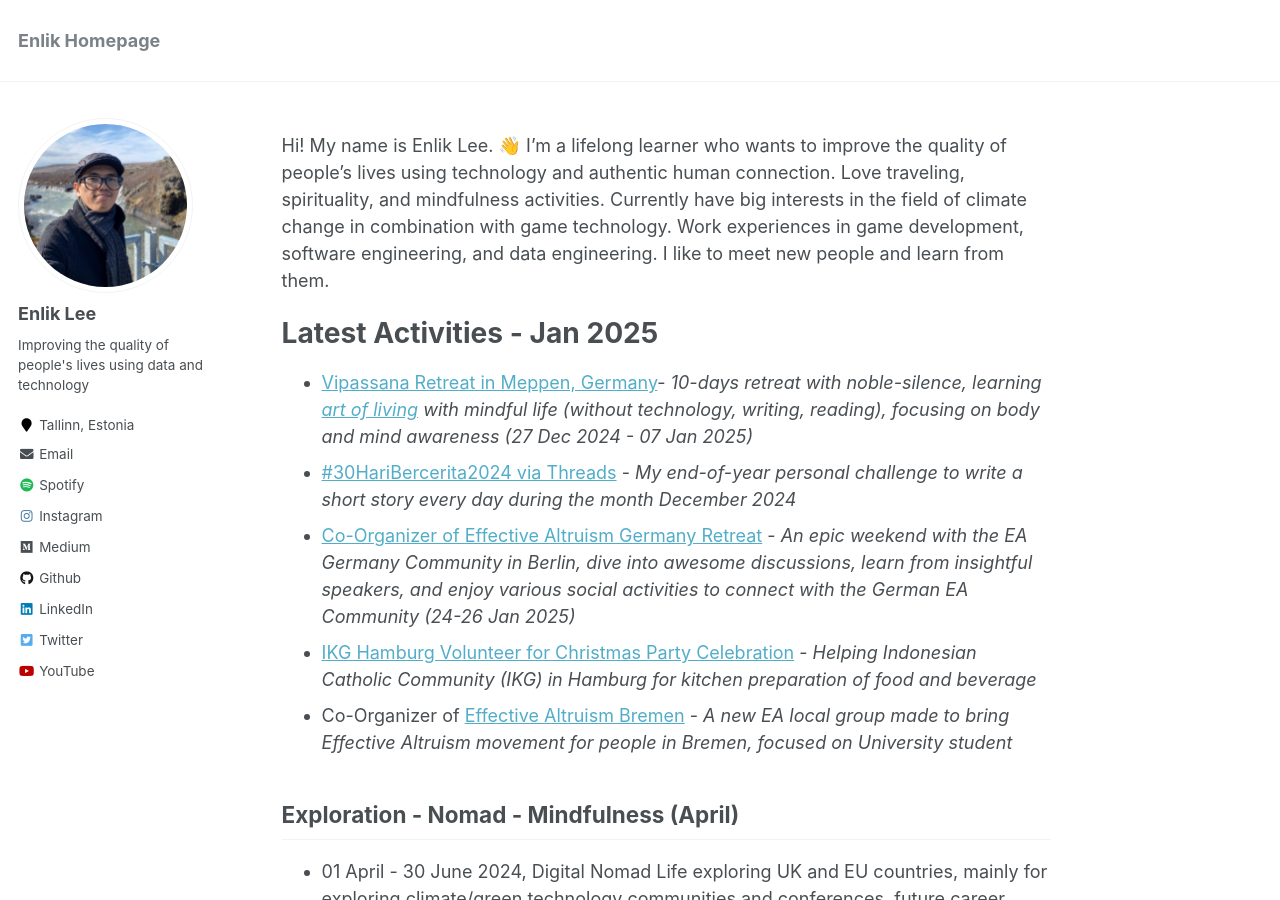
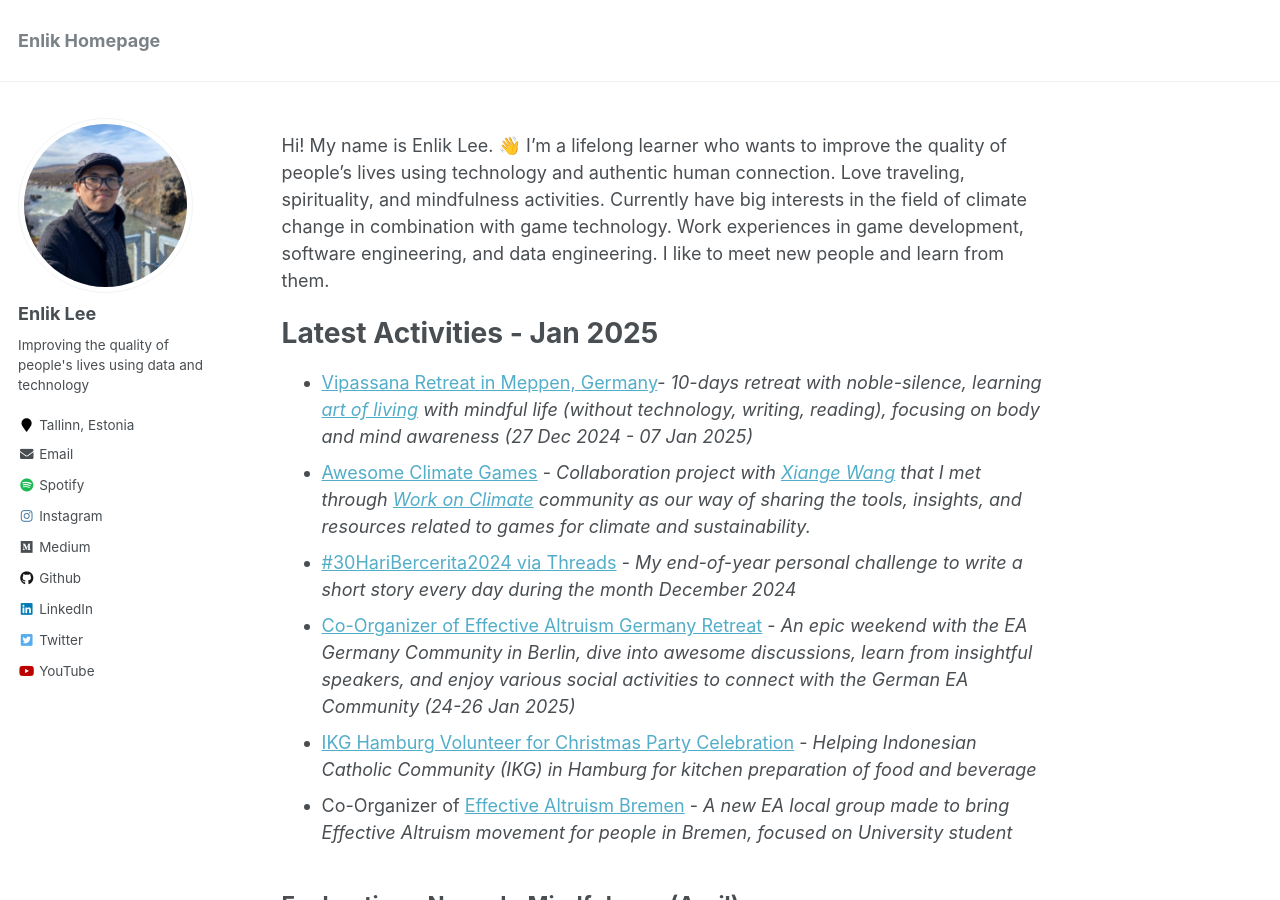
Before and after one commit to enliktjioe/enliktjioe.github.io, a Jekyll site: the page built from _pages/about.md, in a window 1280 px wide and 900 px high. Built offline with Jekyll 4.4.1, drawn with Linux system fonts in a browser that asks for light colours; part of the change alters nothing that is shown.

Commit message:
update email and awesome climate games

```diff
--- a/_config.yml
+++ b/_config.yml
@@ -89,7 +89,7 @@ author:
   employer         :
   pubmed           : # "https://www.ncbi.nlm.nih.gov/pubmed/?term=john+snow"
   googlescholar    : # "http://yourfullgooglescholarurl.com"
-  email            : "enlik.germany@gmail.com"
+  email            : "enlik.tjioe@gmail.com"
   researchgate     :  # example: "https://www.researchgate.net/profile/yourprofile"
   uri              :
   bitbucket        :
--- a/_pages/about.md
+++ b/_pages/about.md
@@ -14,6 +14,7 @@ I'm a lifelong learner who wants to improve the quality of people's lives using
 # **Latest Activities - Jan 2025**
 
 - [Vipassana Retreat in Meppen, Germany](https://dvara.dhamma.org/en/anreise-meppen/)- *10-days retreat with noble-silence, learning [art of living](https://dvara.dhamma.org/en/code/) with mindful life (without technology, writing, reading), focusing on body and mind awareness (27 Dec 2024 - 07 Jan 2025)*
+- [Awesome Climate Games](https://github.com/enliktjioe/awesome-climate-games) - *Collaboration project with [Xiange Wang](https://www.linkedin.com/in/wangxiange/) that I met through [Work on Climate](https://workonclimate.org/) community as our way of sharing the tools, insights, and resources related to games for climate and sustainability.*
 - [#30HariBercerita2024 via Threads](https://www.threads.net/search?q=30HariBercerita2024&serp_type=tags&tag_id=18405032245033899&filter=recent) - *My end-of-year personal challenge to write a short story every day during the month December 2024*
 - [Co-Organizer of Effective Altruism Germany Retreat](https://eadretreatberlin2025.my.canva.site/) - *An epic weekend with the EA Germany Community in Berlin, dive into awesome discussions, learn from insightful speakers, and enjoy various social activities to connect with the German EA Community (24-26 Jan 2025)*
 - [IKG Hamburg Volunteer for Christmas Party Celebration](https://www.facebook.com/photo/?fbid=122188769480040823&set=pcb.122188769612040823) - *Helping Indonesian Catholic Community (IKG) in Hamburg for kitchen preparation of food and beverage*
```
